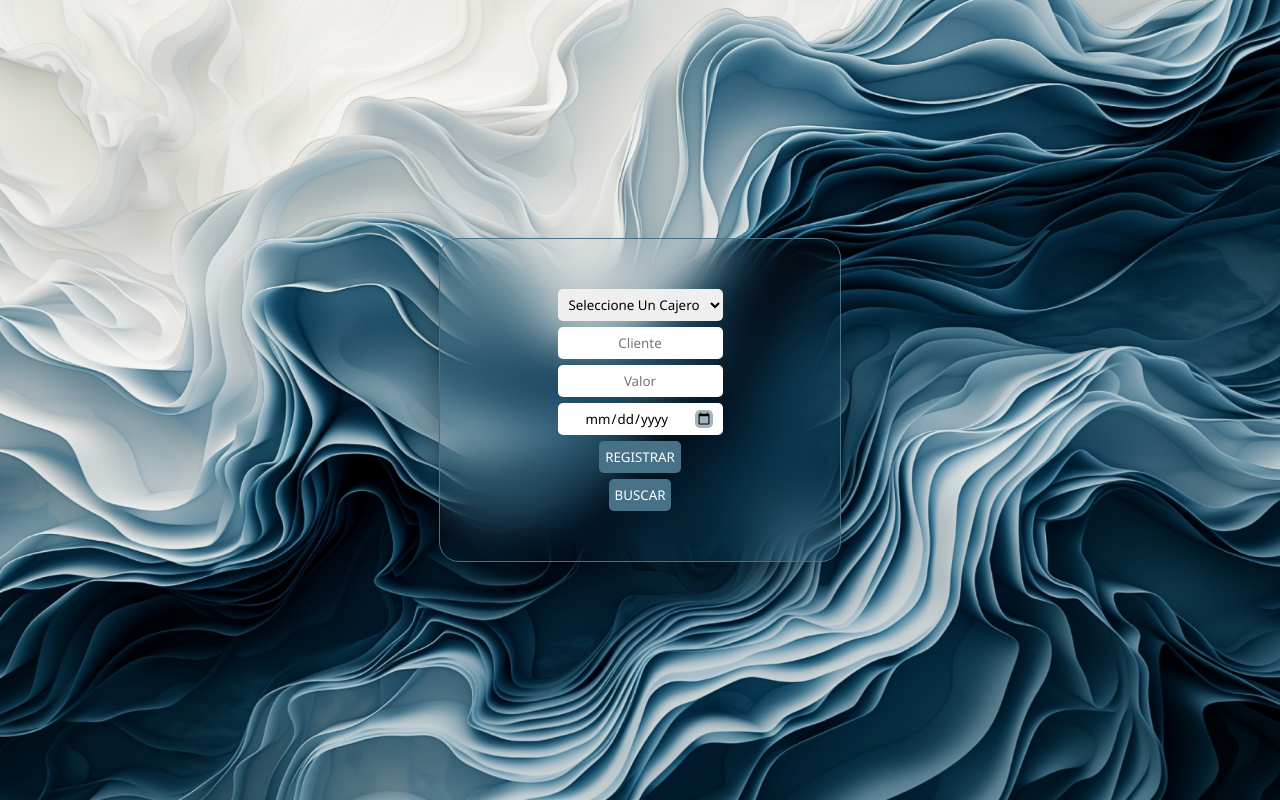
After one commit to xXrozitoXx4/taller-del-cajero, a PHP site: page /registro.php in a window 1280 px wide. The commit adds this page. Run offline with PHP 8.4, Linux system fonts and the light colour scheme; some libraries are stand-ins or nearby versions.

Commit message:
Registro
sfgage

```diff
--- /dev/null
+++ b/registro.php
@@ -0,0 +1,46 @@
+<html lang="es">
+<head>
+    <meta charset="UTF-8">
+    <meta http-equiv="X-UA-Compatible" content="IE=edge">
+    <meta name="viewport" content="width=device-width, initial-scale=1.0">
+    <link rel="stylesheet" href="style.css">
+    <title>Cajeros</title>
+    <script src="https://kit.fontawesome.com/7dccdc2a62.js" crossorigin="anonymous"></script>
+</head>
+<body>
+    <div class="main">
+    <div class="box">
+
+        <section class="section">
+            <div class="grid_reg">
+                <div>
+                    <select class="" id="cajero">
+                        <option value="">Seleccione Un Cajero</option>
+                        <option value="cajero1">Cajero 1</option>
+                        <option value="cajero2">Cajero 2</option>
+                        <option value="cajero3">Cajero 3</option>
+                    </select>
+                </div>
+                <div>
+                    <input type="text" id="cliente" placeholder="Cliente"/>
+                </div>
+                <div>
+                    <input type="text" id="valor" placeholder="Valor"/>
+                </div>
+                <div>
+                    <input type="date" id="fecha" placeholder="Fecha"/>
+                </div>
+                <div>
+                    <input type="submit" value="registrar" class="btn_registro">
+                </div>
+                <div>
+                    <a href="./index.html">
+                    <input type="submit" value="buscar" class="btn_buscar">
+                    </a>
+                </div>
+            </div>
+        </section>
+
+    </div>
+</div>
+</body>
--- a/style.css
+++ b/style.css
@@ -1,3 +1,7 @@
+* {
+    font-family: 'Segoe UI';
+}
+
 body {
     background: url(./imgs/abstract-wave-grey-duotone_3840x2160.jpg);
     background-repeat: no-repeat;
@@ -23,11 +27,19 @@ body {
     width: 300px;
     padding: 50px;
     border-radius: 20px;
+    box-shadow: 0 25px 50px -12px rgb(0 0 0 / 0.50);
 }
 
-.grid{
+.grid_index{
     display: grid;
-    grid-template-rows: repeat(4, minmax(0, 1fr));
+    grid-template-rows: repeat(5, minmax(0, 1fr));
+    justify-items: center;
+    gap: 6px;
+}
+
+.grid_reg{
+    display: grid;
+    grid-template-rows: repeat(6, minmax(0, 1fr));
     justify-items: center;
     gap: 6px;
 }
@@ -47,3 +59,55 @@ select{
     padding: 6px;
     width: 165px;
 }
+
+.register_icon{
+    color: #dededa;
+    background-color: #467186;
+    padding: 7px;
+    border-radius: 8px;
+
+}
+
+.btn_buscar{
+    text-transform: uppercase;
+    text-align: center;
+    background-color: #467186;
+    color: white;
+    width: min-content;
+    cursor: pointer;
+    transition-duration: 150ms;
+}
+
+.btn_buscar:hover{
+    transition-duration: 150ms;
+    background-color: #0f374c;
+}
+
+.btn_registro{
+    text-transform: uppercase;
+    text-align: center;
+    background-color: #467186;
+    color: white;
+    width: min-content;
+    cursor: pointer;
+    transition-duration: 150ms;
+}
+
+.btn_registro:hover{
+    transition-duration: 150ms;
+    background-color: #0f374c;
+}
+
+::-webkit-calendar-picker-indicator {
+    background-color: #a2b5be;
+    border-radius: 5px;
+    margin-right: 10px;
+    transition-duration: 150ms;
+}
+
+::-webkit-calendar-picker-indicator:hover{
+    cursor: pointer;
+    transition-duration: 150ms;
+    background-color: #467186;
+
+}
```
Also changed, not shown: index.html (+17 -4 lines).
